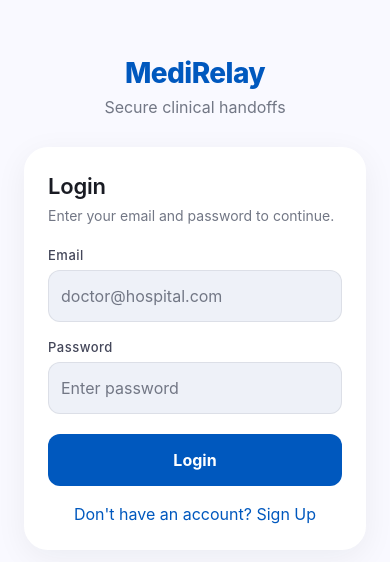
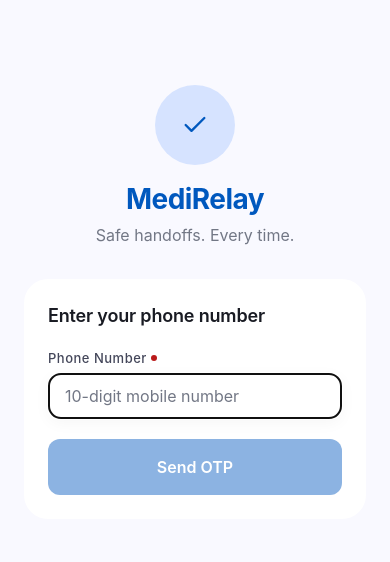
Before and after one commit to Vikramsindra/MediRelay, a React Native app in the folder frontend/: screen /PatientRegistration in a window 390 px wide. Shown: the part 120-682 px from the top of the page. Built offline with nearby package versions, Linux system fonts and the light colour scheme.

Commit message:
Revert "Integrate backend APIs and simplify auth flow for testing"
This reverts commit 2c4279f7c121e577911680cfc14b5a4b8c6dc60c.

```diff
--- a/frontend/src/screens/AuthScreen.js
+++ b/frontend/src/screens/AuthScreen.js
@@ -1,78 +1,66 @@
-import React, { useState } from 'react';
+import React, { useState, useEffect } from 'react';
 import {
   View, Text, StyleSheet, TouchableOpacity,
-  KeyboardAvoidingView, Platform, ScrollView, TextInput,
+  KeyboardAvoidingView, Platform, ScrollView,
 } from 'react-native';
 import { SafeAreaView } from 'react-native-safe-area-context';
-import { colors, typography, spacing, radius, shadow } from '../theme';
-import { setState, getState } from '../store';
+import { colors, typography, spacing, radius } from '../theme';
+import { LabeledInput, OTPBoxes } from '../components/Inputs';
+import { PrimaryButton } from '../components/Buttons';
+import { AppIcon } from '../components/AppIcon';
+import { setState } from '../store';
 
-const MODES = { LOGIN: 'LOGIN', SIGNUP: 'SIGNUP' };
+const STEPS = { PHONE: 'PHONE', OTP: 'OTP', PROFILE: 'PROFILE' };
 
 export default function AuthScreen({ onAuth }) {
-  const [mode, setMode] = useState(MODES.LOGIN);
-  const [email, setEmail] = useState('');
-  const [password, setPassword] = useState('');
-  const [confirmPassword, setConfirmPassword] = useState('');
-  const [message, setMessage] = useState('');
-  const [messageType, setMessageType] = useState('error');
+  const [step, setStep] = useState(STEPS.PHONE);
+  const [phone, setPhone] = useState('');
+  const [otp, setOtp] = useState('');
+  const [name, setName] = useState('');
+  const [role, setRole] = useState('Doctor');
+  const [hospital, setHospital] = useState('');
+  const [resendTimer, setResendTimer] = useState(0);
   const [loading, setLoading] = useState(false);
 
-  const showError = (text) => {
-    setMessage(text);
-    setMessageType('error');
+  // Countdown timer for resend OTP
+  useEffect(() => {
+    if (resendTimer <= 0) return;
+    const t = setTimeout(() => setResendTimer((s) => s - 1), 1000);
+    return () => clearTimeout(t);
+  }, [resendTimer]);
+
+  // Auto-submit when OTP is fully entered
+  useEffect(() => {
+    if (otp.length === 6) handleVerifyOtp();
+  }, [otp]);
+
+  const handleSendOtp = () => {
+    if (phone.length < 10) return;
+    setLoading(true);
+    setTimeout(() => {
+      setLoading(false);
+      setStep(STEPS.OTP);
+      setResendTimer(30);
+    }, 800);
   };
 
-  const showSuccess = (text) => {
-    setMessage(text);
-    setMessageType('success');
+  const handleVerifyOtp = () => {
+    if (otp.length < 6) return;
+    setLoading(true);
+    setTimeout(() => {
+      setLoading(false);
+      // First login -> ask profile
+      setStep(STEPS.PROFILE);
+    }, 600);
   };
 
-  const handleSignup = () => {
-    setMessage('');
-    const normalizedEmail = email.trim().toLowerCase();
-
-    setLoading(true);
-    setTimeout(() => {
+  const handleSaveProfile = () => {
+    if (!name || !hospital) return;
     setState((s) => ({
       ...s,
-        authUsers: [...(s.authUsers ?? []), { email: normalizedEmail, password }],
+      doctor: { name, hospital, phone, role, isLoggedIn: true },
     }));
-
-      setLoading(false);
-      setPassword('');
-      setConfirmPassword('');
-      setMode(MODES.LOGIN);
-      showSuccess('Signup successful. Please login. (Validation skipped)');
-    }, 500);
-  };
-
-  const handleLogin = () => {
-    setMessage('');
-    const normalizedEmail = email.trim().toLowerCase();
-
-    const derivedName = (normalizedEmail || 'doctor')
-      .split('@')[0]
-      .replace(/[._-]+/g, ' ')
-      .replace(/\b\w/g, (ch) => ch.toUpperCase());
-
-    setLoading(true);
-    setTimeout(() => {
-      setState((s) => ({
-        ...s,
-        doctor: {
-          ...(s.doctor ?? {}),
-          name: s.doctor?.name || derivedName || 'Doctor',
-          hospital: s.doctor?.hospital || 'Not set',
-          phone: normalizedEmail || 'guest@medirelay.local',
-          email: normalizedEmail || 'guest@medirelay.local',
-          role: s.doctor?.role || 'Doctor',
-          isLoggedIn: true,
-        },
-      }));
-      setLoading(false);
     onAuth?.();
-    }, 400);
   };
 
   return (
@@ -82,88 +70,135 @@
         behavior={Platform.OS === 'ios' ? 'padding' : 'height'}
       >
         <ScrollView contentContainerStyle={styles.container} keyboardShouldPersistTaps="handled">
+
+          {/* Logo */}
           <View style={styles.logoBlock}>
-            <Text style={styles.brand}>MediRelay</Text>
-            <Text style={styles.tagline}>Secure clinical handoffs</Text>
+            <View style={styles.logoCircle}>
+              <AppIcon name="check" size={28} color={colors.primary} />
+            </View>
+            <Text style={[typography.displayMd, { color: colors.primary, marginTop: spacing[4] }]}>
+              MediRelay
+            </Text>
+            <Text style={[typography.bodyMd, { color: colors.outline, marginTop: spacing[1.5] }]}>
+              Safe handoffs. Every time.
+            </Text>
           </View>
 
-          <View style={[styles.card, shadow.md]}>
-            <Text style={styles.title}>{mode === MODES.LOGIN ? 'Login' : 'Sign Up'}</Text>
-            <Text style={styles.subtitle}>
-              {mode === MODES.LOGIN
-                ? 'Enter your email and password to continue.'
-                : 'Create an account with email and password.'}
+          {/* Step: Phone */}
+          {step === STEPS.PHONE && (
+            <View style={styles.card}>
+              <Text style={[typography.headlineSm, { color: colors.onSurface, marginBottom: spacing[5] }]}>
+                Enter your phone number
               </Text>
-
-            <Text style={styles.label}>Email</Text>
-            <TextInput
-              value={email}
-              onChangeText={setEmail}
-              placeholder="doctor@hospital.com"
-              placeholderTextColor={colors.outline}
-              style={styles.input}
-              keyboardType="email-address"
-              autoCapitalize="none"
-              autoCorrect={false}
+              <LabeledInput
+                label="Phone Number"
+                value={phone}
+                onChangeText={(t) => setPhone(t.replace(/\D/g, '').slice(0, 10))}
+                placeholder="10-digit mobile number"
+                keyboardType="phone-pad"
+                required
+                autoFocus
               />
-
-            <Text style={styles.label}>Password</Text>
-            <TextInput
-              value={password}
-              onChangeText={setPassword}
-              placeholder="Enter password"
-              placeholderTextColor={colors.outline}
-              style={styles.input}
-              secureTextEntry
+              <PrimaryButton
+                label="Send OTP"
+                onPress={handleSendOtp}
+                disabled={phone.length < 10}
+                loading={loading}
               />
-
-            {mode === MODES.SIGNUP && (
-              <>
-                <Text style={styles.label}>Re-enter Password</Text>
-                <TextInput
-                  value={confirmPassword}
-                  onChangeText={setConfirmPassword}
-                  placeholder="Re-enter password"
-                  placeholderTextColor={colors.outline}
-                  style={styles.input}
-                  secureTextEntry
-                />
-              </>
+            </View>
           )}
 
-            {message ? (
-              <Text style={[styles.message, messageType === 'error' ? styles.errorText : styles.successText]}>
-                {message}
+          {/* Step: OTP */}
+          {step === STEPS.OTP && (
+            <View style={styles.card}>
+              <Text style={[typography.headlineSm, { color: colors.onSurface, marginBottom: spacing[2] }]}>
+                Enter OTP
               </Text>
-            ) : null}
+              <Text style={[typography.bodySm, { color: colors.outline, marginBottom: spacing[5] }]}>
+                Sent to +91 {phone}
+              </Text>
+              <OTPBoxes value={otp} onChange={setOtp} length={6} />
+              <View style={styles.resendRow}>
+                {resendTimer > 0 ? (
+                  <Text style={[typography.bodySm, { color: colors.outline, marginTop: spacing[5] }]}>
+                    Resend in {resendTimer}s
+                  </Text>
+                ) : (
+                  <TouchableOpacity
+                    onPress={() => { setOtp(''); setResendTimer(30); }}
+                    style={{ marginTop: spacing[5] }}
+                  >
+                    <Text style={[typography.bodyMd, { color: colors.primary }]}>Resend OTP</Text>
+                  </TouchableOpacity>
+                )}
+              </View>
+              {loading && (
+                <Text style={[typography.bodySm, { color: colors.outline, textAlign: 'center', marginTop: spacing[4] }]}>
+                  Verifying…
+                </Text>
+              )}
+              <TouchableOpacity onPress={() => { setStep(STEPS.PHONE); setOtp(''); }} style={{ marginTop: spacing[4] }}>
+                <View style={styles.changeNumberRow}>
+                  <AppIcon name="back" size={14} color={colors.outline} />
+                  <Text style={[typography.bodySm, { color: colors.outline, textAlign: 'center', marginLeft: spacing[1] }]}>Change number</Text>
+                </View>
+              </TouchableOpacity>
+            </View>
+          )}
 
+          {/* Step: Profile (first login only) */}
+          {step === STEPS.PROFILE && (
+            <View style={styles.card}>
+              <Text style={[typography.headlineSm, { color: colors.onSurface, marginBottom: spacing[5] }]}>
+                Complete your profile
+              </Text>
+              <LabeledInput
+                label="Full Name"
+                value={name}
+                onChangeText={setName}
+                placeholder="Dr. Firstname Lastname"
+                required
+                autoFocus
+              />
+              {/* Role toggle */}
+              <View style={{ marginBottom: spacing[5] }}>
+                <Text style={[typography.labelMd, { color: colors.onSurfaceVariant, marginBottom: spacing[2] }]}>
+                  Role
+                </Text>
+                <View style={styles.roleRow}>
+                  {['Doctor', 'Nurse'].map((r) => (
                     <TouchableOpacity
-              style={[styles.primaryBtn, loading && styles.btnDisabled]}
-              onPress={mode === MODES.LOGIN ? handleLogin : handleSignup}
-              disabled={loading}
-              activeOpacity={0.85}
+                      key={r}
+                      onPress={() => setRole(r)}
+                      style={[
+                        styles.roleBtn,
+                        role === r
+                          ? { backgroundColor: colors.primary, borderColor: colors.primary }
+                          : { borderColor: colors.outlineVariant },
+                      ]}
                     >
-              <Text style={styles.primaryBtnText}>
-                {loading ? 'Please wait...' : mode === MODES.LOGIN ? 'Login' : 'Create Account'}
+                      <Text style={[typography.titleSm, { color: role === r ? colors.onPrimary : colors.onSurfaceVariant }]}>
+                        {r}
                       </Text>
                     </TouchableOpacity>
+                  ))}
+                </View>
+              </View>
+              <LabeledInput
+                label="Hospital Name"
+                value={hospital}
+                onChangeText={setHospital}
+                placeholder="e.g. Apollo Hospital"
+                required
+              />
+              <PrimaryButton
+                label="Get Started"
+                onPress={handleSaveProfile}
+                disabled={!name || !hospital}
+              />
+            </View>
+          )}
 
-            <TouchableOpacity
-              onPress={() => {
-                setMode(mode === MODES.LOGIN ? MODES.SIGNUP : MODES.LOGIN);
-                setPassword('');
-                setConfirmPassword('');
-                setMessage('');
-              }}
-              style={styles.switchBtn}
-            >
-              <Text style={styles.switchBtnText}>
-                {mode === MODES.LOGIN
-                  ? "Don't have an account? Sign Up"
-                  : 'Already have an account? Login'}
-              </Text>
-            </TouchableOpacity>
-          </View>
         </ScrollView>
       </KeyboardAvoidingView>
     </SafeAreaView>
@@ -175,49 +210,32 @@
   flex: { flex: 1 },
   container: {
     flexGrow: 1,
+    padding: spacing[6],
     justifyContent: 'center',
-    paddingHorizontal: spacing[6],
-    paddingVertical: spacing[8],
   },
-  logoBlock: { alignItems: 'center', marginBottom: spacing[7] },
-  brand: { ...typography.displayMd, color: colors.primary, fontWeight: '800' },
-  tagline: { ...typography.bodyMd, color: colors.outline, marginTop: spacing[1] },
+  logoBlock: { alignItems: 'center', marginBottom: spacing[8] },
+  logoCircle: {
+    width: 80,
+    height: 80,
+    borderRadius: 40,
+    backgroundColor: colors.secondaryContainer,
+    alignItems: 'center',
+    justifyContent: 'center',
+  },
+  changeNumberRow: { flexDirection: 'row', justifyContent: 'center', alignItems: 'center' },
   card: {
     backgroundColor: colors.surfaceContainerLowest,
     borderRadius: radius.xl,
     padding: spacing[6],
   },
-  title: { ...typography.headlineMd, color: colors.onSurface },
-  subtitle: { ...typography.bodySm, color: colors.outline, marginTop: spacing[1], marginBottom: spacing[5] },
-  label: { ...typography.labelMd, color: colors.onSurfaceVariant, marginBottom: spacing[1.5] },
-  input: {
-    height: 52,
+  resendRow: { alignItems: 'center' },
+  roleRow: { flexDirection: 'row', gap: spacing[3] },
+  roleBtn: {
+    flex: 1,
+    height: 48,
     borderRadius: radius.md,
-    borderWidth: 1.2,
-    borderColor: colors.outlineVariant,
-    backgroundColor: colors.surfaceContainerLow,
-    paddingHorizontal: spacing[3],
-    color: colors.onSurface,
-    marginBottom: spacing[4],
-    fontSize: 16,
-  },
-  message: { ...typography.bodySm, marginBottom: spacing[3] },
-  errorText: { color: colors.error },
-  successText: { color: '#1a6640' },
-  primaryBtn: {
-    height: 52,
-    borderRadius: radius.md,
-    backgroundColor: colors.primary,
     alignItems: 'center',
     justifyContent: 'center',
-    marginTop: spacing[1],
+    borderWidth: 1.5,
   },
-  primaryBtnText: {
-    ...typography.titleMd,
-    color: colors.onPrimary,
-    fontWeight: '700',
-  },
-  btnDisabled: { opacity: 0.7 },
-  switchBtn: { marginTop: spacing[4], alignItems: 'center' },
-  switchBtnText: { ...typography.bodyMd, color: colors.primary },
 });
--- a/frontend/src/screens/PatientRegistrationScreen.js
+++ b/frontend/src/screens/PatientRegistrationScreen.js
@@ -9,8 +9,7 @@
 import { PrimaryButton } from '../components/Buttons';
 import { ConditionChip, AllergyChip } from '../components/Badges';
 import { AppIcon } from '../components/AppIcon';
-import { setState } from '../store';
-import { buildApiUrl, API_PATHS } from '../api/config';
+import { setState, getState } from '../store';
 
 const BLOOD_GROUPS = ['O+', 'O-', 'B+', 'B-', 'A+', 'A-', 'AB+', 'AB-'];
 const RELATIONS = ['Spouse', 'Parent', 'Child', 'Sibling', 'Friend', 'Other'];
@@ -49,7 +48,6 @@
 
   // Errors
   const [errors, setErrors] = useState({});
-  const [saving, setSaving] = useState(false);
 
   const toggleCondition = (c) => {
     if (c === 'None') { setConditions([]); return; }
@@ -81,65 +79,18 @@
     return Object.keys(e).length === 0;
   };
 
-  const handleSave = async () => {
+  const handleSave = () => {
     if (!validate()) return;
-    setSaving(true);
-    setErrors((e) => ({ ...e, api: undefined }));
-
-    const payload = {
-      fullName: name,
-      age: Number(age),
-      sex,
-      bloodGroup,
-      phone,
+    const newPatient = {
+      id: 'P' + Date.now(),
+      name, age: Number(age), sex, bloodGroup, phone,
       emergencyContact: { name: ecName, phone: ecPhone, relation: ecRelation },
-      noKnownAllergies: noAllergies,
       allergies: noAllergies ? [] : allergies,
-      chronicConditions: conditions,
-      noRegularMedications: noMeds,
-      permanentMedications: noMeds
-        ? []
-        : medications.map((m) => ({
-          name: m.name,
-          dose: m.dose,
-          route: m.route,
-          frequency: m.frequency,
-        })),
+      conditions,
+      medications: noMeds ? [] : medications,
     };
-
-    try {
-      const response = await fetch(buildApiUrl(API_PATHS.patients), {
-        method: 'POST',
-        headers: { 'Content-Type': 'application/json' },
-        body: JSON.stringify(payload),
-      });
-      const json = await response.json();
-
-      if (!response.ok || !json?.success) {
-        throw new Error(json?.message || 'Unable to save patient');
-      }
-
-      const created = json.data;
-      const newPatient = {
-        id: created._id,
-        name: created.fullName,
-        age: created.age,
-        sex: created.sex,
-        bloodGroup: created.bloodGroup,
-        phone: created.phone,
-        emergencyContact: created.emergencyContact ?? {},
-        allergies: created.allergies ?? [],
-        conditions: created.chronicConditions ?? [],
-        medications: created.permanentMedications ?? [],
-      };
-
-      setState((s) => ({ ...s, patients: [...s.patients, newPatient] }));
-      navigation.goBack();
-    } catch (error) {
-      setErrors((e) => ({ ...e, api: error.message || 'Could not connect to backend server' }));
-    } finally {
-      setSaving(false);
-    }
+    setState((s) => ({ ...s, patients: [...s.patients, newPatient] }));
+    navigation.goBack();
   };
 
   return (
@@ -157,12 +108,6 @@
           <Text style={[typography.headlineSm, { color: colors.onSurface }]}>Register Patient</Text>
           <View style={{ width: 60 }} />
         </View>
-
-        {errors.api ? (
-          <View style={styles.apiErrorWrap}>
-            <Text style={styles.errorText}>{errors.api}</Text>
-          </View>
-        ) : null}
 
         <ScrollView contentContainerStyle={styles.scroll} keyboardShouldPersistTaps="handled">
 
@@ -284,7 +229,7 @@
           )}
 
           <View style={{ height: spacing[8] }} />
-          <PrimaryButton label="Save Patient" onPress={handleSave} loading={saving} />
+          <PrimaryButton label="Save Patient" onPress={handleSave} />
           <View style={{ height: spacing[8] }} />
         </ScrollView>
       </KeyboardAvoidingView>
@@ -305,13 +250,6 @@
   headerBar: {
     flexDirection: 'row', alignItems: 'center', justifyContent: 'space-between',
     paddingHorizontal: spacing[5], paddingTop: spacing[4], paddingBottom: spacing[3],
-  },
-  apiErrorWrap: {
-    marginHorizontal: spacing[5],
-    marginBottom: spacing[2],
-    padding: spacing[2],
-    borderRadius: radius.md,
-    backgroundColor: colors.errorContainer,
   },
   backBtn: { flexDirection: 'row', alignItems: 'center' },
   scroll: { paddingHorizontal: spacing[5], paddingTop: spacing[2] },
```
Also changed, not shown: frontend/src/api/config.js (deleted, +0 -17 lines), frontend/src/navigation/AppNavigator.js (+1 -64 lines). Lines whose indentation alone changed are shown as unchanged.
